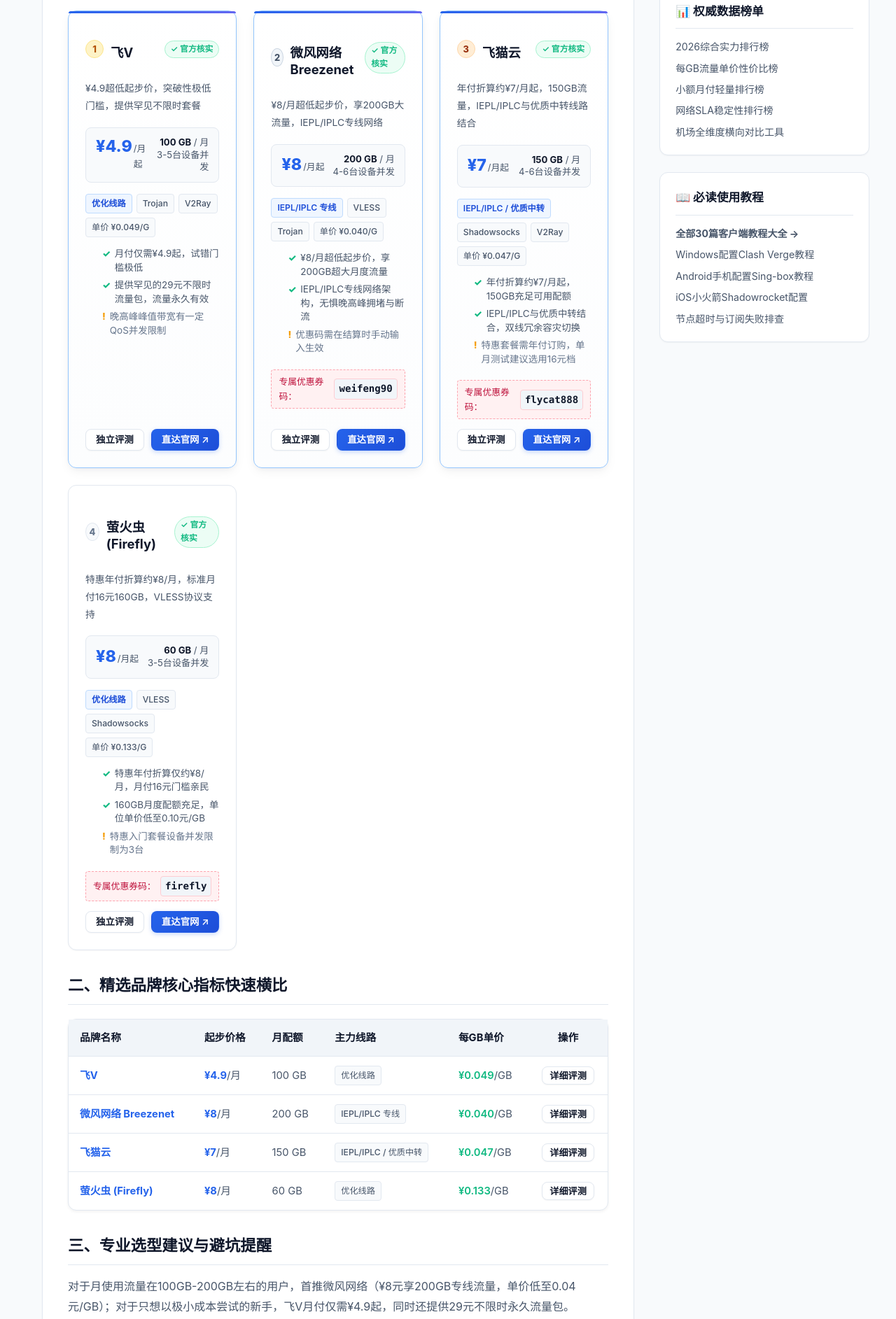
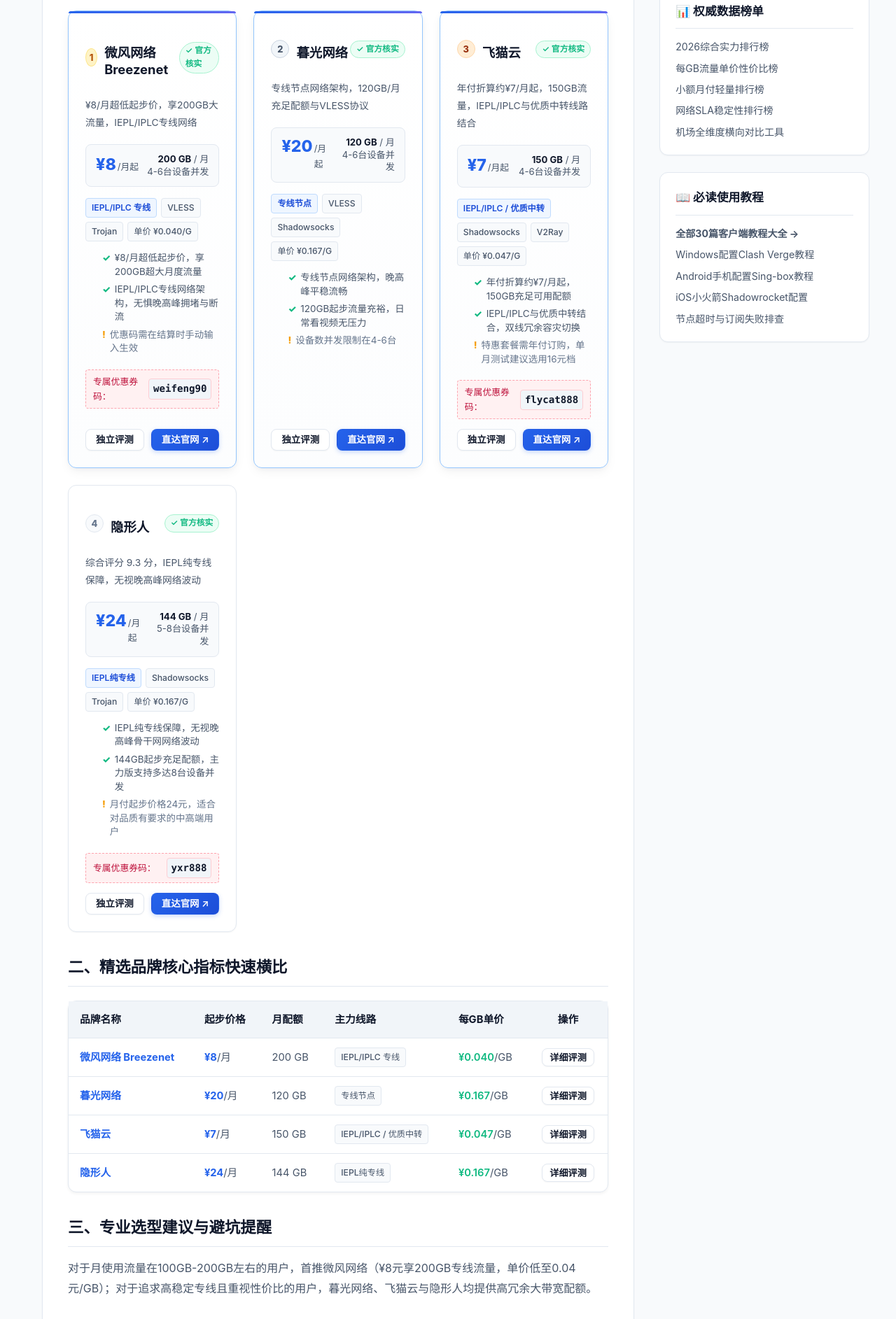
Before and after one commit to tangtang856/tizituijian.vip, a website: page recommend/budget.html in a window 1280 px wide. Shown: the part 476-2361 px from the top of the page at 70% size. Drawn offline with Linux system fonts and the light colour scheme.

Commit message:
fix(recommend): update budget page ranking to 微风、暮光、飞猫、隐形人

```diff
--- a/recommend/budget.html
+++ b/recommend/budget.html
@@ -4,7 +4,7 @@
   <meta charset="UTF-8">
   <meta name="viewport" content="width=device-width, initial-scale=1.0">
   <title>性价比机场推荐 2026 | 低预算平价优质翻墙梯子节点精选 - 梯子推荐网</title>
-  <meta name="description" content="专为学生党与预算有限用户整理的高性价比机场推荐：解析飞V（¥4.9起）、微风网络（¥8/200GB）、飞猫云等每GB低至0.036元的大流量平价方案。">
+  <meta name="description" content="专为学生党与预算有限用户整理的高性价比机场推荐：解析微风网络（¥8/200GB）、暮光网络、飞猫云（折合¥7/月）、隐形人等高性价比大流量优质方案。">
   <meta name="keywords" content="机场推荐,梯子推荐,性价比机场,机场节点,vpn,vpn机场,vpn节点,vpn推荐">
   <meta name="robots" content="index, follow">
   <link rel="canonical" href="https://tizituijian.vip/recommend/budget.html">
@@ -12,14 +12,14 @@
   <!-- Open Graph / 社交媒体卡片 -->
   <meta property="og:type" content="website">
   <meta property="og:title" content="性价比机场推荐 2026 | 低预算平价优质翻墙梯子节点精选 - 梯子推荐网">
-  <meta property="og:description" content="专为学生党与预算有限用户整理的高性价比机场推荐：解析飞V（¥4.9起）、微风网络（¥8/200GB）、飞猫云等每GB低至0.036元的大流量平价方案。">
+  <meta property="og:description" content="专为学生党与预算有限用户整理的高性价比机场推荐：解析微风网络（¥8/200GB）、暮光网络、飞猫云（折合¥7/月）、隐形人等高性价比大流量优质方案。">
   <meta property="og:url" content="https://tizituijian.vip/recommend/budget.html">
   <meta property="og:site_name" content="梯子推荐网">
 
   <!-- Twitter Card -->
   <meta name="twitter:card" content="summary">
   <meta name="twitter:title" content="性价比机场推荐 2026 | 低预算平价优质翻墙梯子节点精选 - 梯子推荐网">
-  <meta name="twitter:description" content="专为学生党与预算有限用户整理的高性价比机场推荐：解析飞V（¥4.9起）、微风网络（¥8/200GB）、飞猫云等每GB低至0.036元的大流量平价方案。">
+  <meta name="twitter:description" content="专为学生党与预算有限用户整理的高性价比机场推荐：解析微风网络（¥8/200GB）、暮光网络、飞猫云（折合¥7/月）、隐形人等高性价比大流量优质方案。">
 
   <!-- 原生标准样式表 (严格相对路径) -->
   <link rel="stylesheet" href="../css/style.css">
@@ -28,7 +28,7 @@
   "@context": "https://schema.org",
   "@type": "Article",
   "headline": "2026高性价比与平价实惠机场推荐",
-  "description": "专为学生党与预算有限用户整理的高性价比机场推荐：解析飞V（¥4.9起）、微风网络（¥8/200GB）、飞猫云等每GB低至0.036元的大流量平价方案。",
+  "description": "专为学生党与预算有限用户整理的高性价比机场推荐：解析微风网络（¥8/200GB）、暮光网络、飞猫云（折合¥7/月）、隐形人等高性价比大流量优质方案。",
   "author": {
     "@type": "Organization",
     "name": "梯子推荐网评测组"
@@ -109,50 +109,6 @@
               <div class="card-title-box">
                 <span class="card-rank-badge rank-gold">1</span>
                 <h3 class="card-brand-name">
-                  <a href="../airport/feiv.html">飞V</a>
-                </h3>
-              </div>
-              <span class="card-status-badge badge-verified">✓ 官方核实</span>
-            </div>
-
-            <p class="card-description">¥4.9超低起步价，突破性极低门槛，提供罕见不限时套餐</p>
-
-            <div class="card-metric-banner">
-              <div class="metric-price-left">
-                <span class="metric-price-num">¥4.9</span>
-                <span class="metric-price-unit">/月起</span>
-              </div>
-              <div class="metric-traffic-right">
-                <strong>100&nbsp;GB</strong> / 月<br>
-                <span>3-5台设备并发</span>
-              </div>
-            </div>
-
-            <div class="card-tags-row">
-              <span class="tag tag-highlight">优化线路</span>
-              <span class="tag">Trojan</span><span class="tag">V2Ray</span>
-              <span class="tag">单价 ¥0.049/G</span>
-            </div>
-
-            <ul class="card-features-list">
-              <li><span class="icon-check">✓</span> <span>月付仅需¥4.9起，试错门槛极低</span></li>
-              <li><span class="icon-check">✓</span> <span>提供罕见的29元不限时流量包，流量永久有效</span></li>
-              <li><span class="icon-warn">!</span> <span style="color:var(--text-light);">晚高峰峰值带宽有一定QoS并发限制</span></li>
-            </ul>
-
-
-
-            <div class="card-actions-grid">
-              <a href="../review/feiv.html" class="btn btn-outline btn-sm">独立评测</a>
-              <a href="https://varnexa.flyvaff.com/#/?code=Ks7qO8qe" target="_blank" rel="noopener nofollow" class="btn btn-primary btn-sm">直达官网 ↗</a>
-            </div>
-          </article>
-
-          <article class="airport-card card-featured">
-            <div class="card-top-meta">
-              <div class="card-title-box">
-                <span class="card-rank-badge rank-silver">2</span>
-                <h3 class="card-brand-name">
                   <a href="../airport/breezenet.html">微风网络 Breezenet</a>
                 </h3>
               </div>
@@ -194,6 +150,50 @@
             <div class="card-actions-grid">
               <a href="../review/breezenet.html" class="btn btn-outline btn-sm">独立评测</a>
               <a href="https://edp01.breezenetaff.com/#/?code=h4GlIXwC" target="_blank" rel="noopener nofollow" class="btn btn-primary btn-sm">直达官网 ↗</a>
+            </div>
+          </article>
+
+          <article class="airport-card card-featured">
+            <div class="card-top-meta">
+              <div class="card-title-box">
+                <span class="card-rank-badge rank-silver">2</span>
+                <h3 class="card-brand-name">
+                  <a href="../airport/muguang.html">暮光网络</a>
+                </h3>
+              </div>
+              <span class="card-status-badge badge-verified">✓ 官方核实</span>
+            </div>
+
+            <p class="card-description">专线节点网络架构，120GB/月充足配额与VLESS协议</p>
+
+            <div class="card-metric-banner">
+              <div class="metric-price-left">
+                <span class="metric-price-num">¥20</span>
+                <span class="metric-price-unit">/月起</span>
+              </div>
+              <div class="metric-traffic-right">
+                <strong>120&nbsp;GB</strong> / 月<br>
+                <span>4-6台设备并发</span>
+              </div>
+            </div>
+
+            <div class="card-tags-row">
+              <span class="tag tag-highlight">专线节点</span>
+              <span class="tag">VLESS</span><span class="tag">Shadowsocks</span>
+              <span class="tag">单价 ¥0.167/G</span>
+            </div>
+
+            <ul class="card-features-list">
+              <li><span class="icon-check">✓</span> <span>专线节点网络架构，晚高峰平稳流畅</span></li>
+              <li><span class="icon-check">✓</span> <span>120GB起步流量充裕，日常看视频无压力</span></li>
+              <li><span class="icon-warn">!</span> <span style="color:var(--text-light);">设备数并发限制在4-6台</span></li>
+            </ul>
+
+
+
+            <div class="card-actions-grid">
+              <a href="../review/muguang.html" class="btn btn-outline btn-sm">独立评测</a>
+              <a href="https://varnexa.twilightaff.com/#/?code=8EtJCnBT" target="_blank" rel="noopener nofollow" class="btn btn-primary btn-sm">直达官网 ↗</a>
             </div>
           </article>
 
@@ -251,47 +251,47 @@
               <div class="card-title-box">
                 <span class="card-rank-badge rank-normal">4</span>
                 <h3 class="card-brand-name">
-                  <a href="../airport/firefly.html">萤火虫 (Firefly)</a>
+                  <a href="../airport/yinxingren.html">隐形人</a>
                 </h3>
               </div>
               <span class="card-status-badge badge-verified">✓ 官方核实</span>
             </div>
 
-            <p class="card-description">特惠年付折算约¥8/月，标准月付16元160GB，VLESS协议支持</p>
+            <p class="card-description">综合评分 9.3 分，IEPL纯专线保障，无视晚高峰网络波动</p>
 
             <div class="card-metric-banner">
               <div class="metric-price-left">
-                <span class="metric-price-num">¥8</span>
+                <span class="metric-price-num">¥24</span>
                 <span class="metric-price-unit">/月起</span>
               </div>
               <div class="metric-traffic-right">
-                <strong>60&nbsp;GB</strong> / 月<br>
-                <span>3-5台设备并发</span>
+                <strong>144&nbsp;GB</strong> / 月<br>
+                <span>5-8台设备并发</span>
               </div>
             </div>
 
             <div class="card-tags-row">
-              <span class="tag tag-highlight">优化线路</span>
-              <span class="tag">VLESS</span><span class="tag">Shadowsocks</span>
-              <span class="tag">单价 ¥0.133/G</span>
+              <span class="tag tag-highlight">IEPL纯专线</span>
+              <span class="tag">Shadowsocks</span><span class="tag">Trojan</span>
+              <span class="tag">单价 ¥0.167/G</span>
             </div>
 
             <ul class="card-features-list">
-              <li><span class="icon-check">✓</span> <span>特惠年付折算仅约¥8/月，月付16元门槛亲民</span></li>
-              <li><span class="icon-check">✓</span> <span>160GB月度配额充足，单位单价低至0.10元/GB</span></li>
-              <li><span class="icon-warn">!</span> <span style="color:var(--text-light);">特惠入门套餐设备并发限制为3台</span></li>
+              <li><span class="icon-check">✓</span> <span>IEPL纯专线保障，无视晚高峰骨干网网络波动</span></li>
+              <li><span class="icon-check">✓</span> <span>144GB起步充足配额，主力版支持多达8台设备并发</span></li>
+              <li><span class="icon-warn">!</span> <span style="color:var(--text-light);">月付起步价格24元，适合对品质有要求的中高端用户</span></li>
             </ul>
 
 
             <div class="card-coupon-bar">
               <span>专属优惠券码：</span>
-              <code>firefly</code>
+              <code>yxr888</code>
             </div>
 
 
             <div class="card-actions-grid">
-              <a href="../review/firefly.html" class="btn btn-outline btn-sm">独立评测</a>
-              <a href="https://vip02.fireflyaff.com/#/?code=uTKLkAyC" target="_blank" rel="noopener nofollow" class="btn btn-primary btn-sm">直达官网 ↗</a>
+              <a href="../review/yinxingren.html" class="btn btn-outline btn-sm">独立评测</a>
+              <a href="https://varnexa.invisibleaff.com/#/?code=5BkMj6bD" target="_blank" rel="noopener nofollow" class="btn btn-primary btn-sm">直达官网 ↗</a>
             </div>
           </article>
 
@@ -313,17 +313,6 @@
           <tbody>
 
             <tr>
-              <td style="white-space:nowrap;"><strong><a href="../airport/feiv.html">飞V</a></strong></td>
-              <td style="white-space:nowrap;"><span style="font-weight:700; color:var(--primary);">¥4.9</span>/月</td>
-              <td style="white-space:nowrap;">100&nbsp;GB</td>
-              <td style="white-space:nowrap;"><span class="tag" style="white-space:nowrap; display:inline-block; padding:3px 8px;">优化线路</span></td>
-              <td style="white-space:nowrap;"><span style="color:var(--success); font-weight:600;">¥0.049</span>/GB</td>
-              <td style="white-space:nowrap; text-align:center;">
-                <a href="../review/feiv.html" class="btn btn-outline btn-sm" style="padding:4px 10px; font-size:0.82rem;">详细评测</a>
-              </td>
-            </tr>
-
-            <tr>
               <td style="white-space:nowrap;"><strong><a href="../airport/breezenet.html">微风网络 Breezenet</a></strong></td>
               <td style="white-space:nowrap;"><span style="font-weight:700; color:var(--primary);">¥8</span>/月</td>
               <td style="white-space:nowrap;">200&nbsp;GB</td>
@@ -331,6 +320,17 @@
               <td style="white-space:nowrap;"><span style="color:var(--success); font-weight:600;">¥0.040</span>/GB</td>
               <td style="white-space:nowrap; text-align:center;">
                 <a href="../review/breezenet.html" class="btn btn-outline btn-sm" style="padding:4px 10px; font-size:0.82rem;">详细评测</a>
+              </td>
+            </tr>
+
+            <tr>
+              <td style="white-space:nowrap;"><strong><a href="../airport/muguang.html">暮光网络</a></strong></td>
+              <td style="white-space:nowrap;"><span style="font-weight:700; color:var(--primary);">¥20</span>/月</td>
+              <td style="white-space:nowrap;">120&nbsp;GB</td>
+              <td style="white-space:nowrap;"><span class="tag" style="white-space:nowrap; display:inline-block; padding:3px 8px;">专线节点</span></td>
+              <td style="white-space:nowrap;"><span style="color:var(--success); font-weight:600;">¥0.167</span>/GB</td>
+              <td style="white-space:nowrap; text-align:center;">
+                <a href="../review/muguang.html" class="btn btn-outline btn-sm" style="padding:4px 10px; font-size:0.82rem;">详细评测</a>
               </td>
             </tr>
 
@@ -346,13 +346,13 @@
             </tr>
 
             <tr>
-              <td style="white-space:nowrap;"><strong><a href="../airport/firefly.html">萤火虫 (Firefly)</a></strong></td>
-              <td style="white-space:nowrap;"><span style="font-weight:700; color:var(--primary);">¥8</span>/月</td>
-              <td style="white-space:nowrap;">60&nbsp;GB</td>
-              <td style="white-space:nowrap;"><span class="tag" style="white-space:nowrap; display:inline-block; padding:3px 8px;">优化线路</span></td>
-              <td style="white-space:nowrap;"><span style="color:var(--success); font-weight:600;">¥0.133</span>/GB</td>
+              <td style="white-space:nowrap;"><strong><a href="../airport/yinxingren.html">隐形人</a></strong></td>
+              <td style="white-space:nowrap;"><span style="font-weight:700; color:var(--primary);">¥24</span>/月</td>
+              <td style="white-space:nowrap;">144&nbsp;GB</td>
+              <td style="white-space:nowrap;"><span class="tag" style="white-space:nowrap; display:inline-block; padding:3px 8px;">IEPL纯专线</span></td>
+              <td style="white-space:nowrap;"><span style="color:var(--success); font-weight:600;">¥0.167</span>/GB</td>
               <td style="white-space:nowrap; text-align:center;">
-                <a href="../review/firefly.html" class="btn btn-outline btn-sm" style="padding:4px 10px; font-size:0.82rem;">详细评测</a>
+                <a href="../review/yinxingren.html" class="btn btn-outline btn-sm" style="padding:4px 10px; font-size:0.82rem;">详细评测</a>
               </td>
             </tr>
 
@@ -361,7 +361,7 @@
       </div>
 
       <h2>三、专业选型建议与避坑提醒</h2>
-      <p>对于月使用流量在100GB-200GB左右的用户，首推微风网络（¥8元享200GB专线流量，单价低至0.04元/GB）；对于只想以极小成本尝试的新手，飞V月付仅需¥4.9起，同时还提供29元不限时永久流量包。</p>
+      <p>对于月使用流量在100GB-200GB左右的用户，首推微风网络（¥8元享200GB专线流量，单价低至0.04元/GB）；对于追求高稳定专线且重视性价比的用户，暮光网络、飞猫云与隐形人均提供高冗余大带宽配额。</p>
 
       <h2>四、常见关联知识与教程</h2>
       <ul>
```
Also changed, not shown: recommend/index.html (+3 -3 lines), scripts/build-recommend.js (+6 -6 lines), dist/recommend/budget.html, dist/recommend/index.html.
